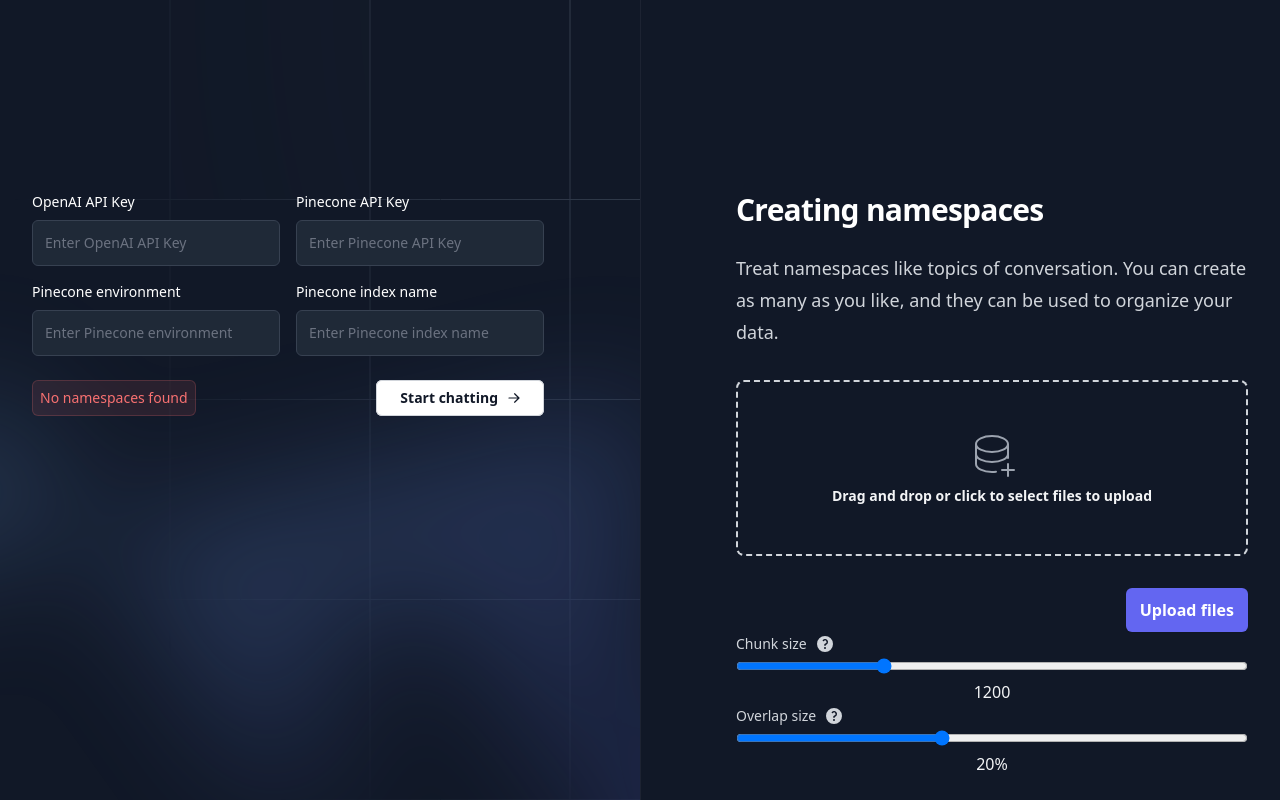
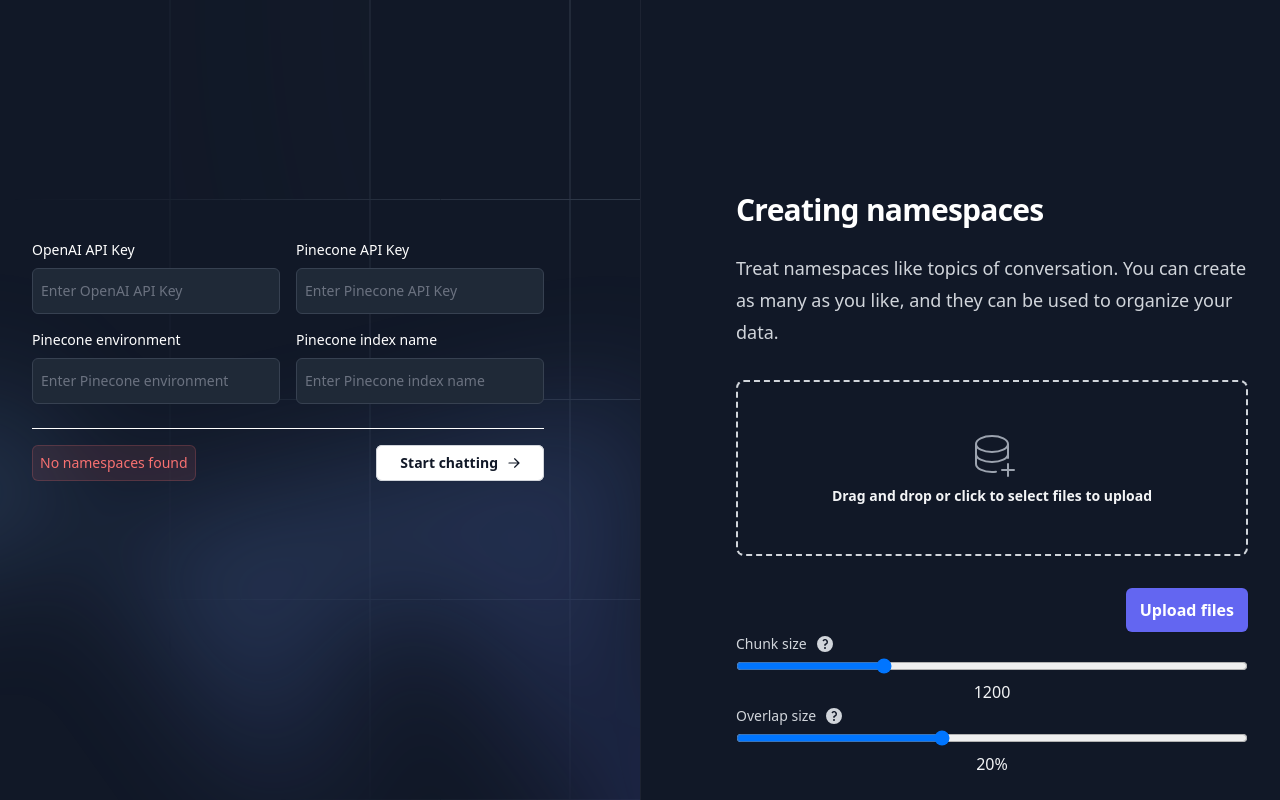
Before and after one commit to alexd725/doc-chatbot, a Next.js app: page /settings in a window 1280 px wide. Shown: the top 800 px of the page. Built offline with nearby package versions, Linux system fonts and the light colour scheme.

Commit message:
key form submit rework

```diff
--- a/components/keyform/KeyForm.tsx
+++ b/components/keyform/KeyForm.tsx
@@ -1,20 +1,14 @@
-import { useState } from 'react';
-
 interface KeyFormProps {
   keyName: string;
   keyValue: string;
   setKeyValue: (key: string) => void;
 }
 
-import { CheckIcon } from '@heroicons/react/20/solid';
-
 const KeyForm: React.FC<KeyFormProps> = ({
   keyName,
   keyValue,
   setKeyValue,
 }) => {
-  const [isFocused, setIsFocused] = useState(false);
-
   const handleSubmit = (event: React.FormEvent<HTMLFormElement>) => {
     event.preventDefault();
     setKeyValue(keyValue);
@@ -22,14 +16,6 @@ const KeyForm: React.FC<KeyFormProps> = ({
 
   const handleChange = (event: React.ChangeEvent<HTMLInputElement>) => {
     setKeyValue(event.target.value);
-  };
-
-  const handleFocus = () => {
-    setIsFocused(true);
-  };
-
-  const handleBlur = () => {
-    setIsFocused(false);
   };
 
   return (
@@ -43,19 +29,9 @@ const KeyForm: React.FC<KeyFormProps> = ({
             type="password"
             value={keyValue}
             onChange={handleChange}
-            onFocus={handleFocus}
-            onBlur={handleBlur}
             placeholder={`Enter ${keyName}`}
-            className="w-full pr-10 py-3 text-sm text-gray-300 placeholder-gray-500 bg-gray-800 border border-gray-700 rounded-md focus:outline-none focus:ring-indigo-500 focus:border-indigo-500"
+            className="w-full px-2 py-3 text-sm text-gray-300 placeholder-gray-500 bg-gray-800 border border-gray-700 rounded-md focus:outline-none focus:ring-indigo-500 focus:border-indigo-500"
           />
-          {isFocused && (
-            <button
-              type="submit"
-              className="absolute inset-y-0 right-0 flex items-center mr-2 focus:outline-none"
-            >
-              <CheckIcon className="h-5 w-5 text-green-500 hover:text-green-600 transition-colors duration-200" />
-            </button>
-          )}
         </div>
       </div>
     </form>
--- a/hooks/useKeys.ts
+++ b/hooks/useKeys.ts
@@ -1,52 +1,57 @@
-import { useState, useEffect } from 'react';
-import { getItem } from '@/libs/localStorageKeys';
+import { useState } from 'react';
+import { getItem, setItem } from '@/libs/localStorageKeys';
 
 interface Keys {
   openAIapiKey: string;
-  setOpenAIapiKey: React.Dispatch<React.SetStateAction<string>>;
+  setOpenAIapiKey: (key: string) => void;
   pineconeApiKey: string;
-  setPineconeApiKey: React.Dispatch<React.SetStateAction<string>>;
+  setPineconeApiKey: (key: string) => void;
   pineconeEnvironment: string;
-  setPineconeEnvironment: React.Dispatch<React.SetStateAction<string>>;
+  setPineconeEnvironment: (key: string) => void;
   pineconeIndexName: string;
-  setPineconeIndexName: React.Dispatch<React.SetStateAction<string>>;
+  setPineconeIndexName: (key: string) => void;
+  handleKeyChange: (storageKey: string, keyValue: string) => void;
+  handleSubmitKeys: () => void;
 }
 
 const useKeys = (): Keys => {
-  const [openAIapiKey, setOpenAIapiKey] = useState<string>('');
-  const [pineconeApiKey, setPineconeApiKey] = useState<string>('');
-  const [pineconeEnvironment, setPineconeEnvironment] = useState<string>('');
-  const [pineconeIndexName, setPineconeIndexName] = useState<string>('');
+  const [keys, setKeys] = useState({
+    openAIapiKey: getItem('openAIapiKey') || '',
+    pineconeApiKey: getItem('pineconeApiKey') || '',
+    pineconeEnvironment: getItem('pineconeEnvironment') || '',
+    pineconeIndexName: getItem('pineconeIndexName') || '',
+  });
 
-  useEffect(() => {
-    const storedOpenAIKey = getItem('openAIapiKey');
-    const storedPineconeKey = getItem('pineconeApiKey');
-    const storedPineconeEnvironment = getItem('pineconeEnvironment');
-    const storedPineconeIndexName = getItem('pineconeIndexName');
+  const setKey = (keyName: string, keyValue: string) => {
+    setKeys((prev) => ({ ...prev, [keyName]: keyValue }));
+  };
 
-    if (storedOpenAIKey) {
-      setOpenAIapiKey(storedOpenAIKey);
+  const setOpenAIapiKey = (value: string) => setKey('openAIapiKey', value);
+  const setPineconeApiKey = (value: string) => setKey('pineconeApiKey', value);
+  const setPineconeEnvironment = (value: string) =>
+    setKey('pineconeEnvironment', value);
+  const setPineconeIndexName = (value: string) =>
+    setKey('pineconeIndexName', value);
+
+  const handleKeyChange = (storageKey: string, keyValue: string) => {
+    setItem(storageKey, keyValue);
+    setKey(storageKey, keyValue);
+  };
+
+  const handleSubmitKeys = () => {
+    for (const [storageKey, keyValue] of Object.entries(keys)) {
+      handleKeyChange(storageKey, keyValue);
     }
-    if (storedPineconeKey) {
-      setPineconeApiKey(storedPineconeKey);
-    }
-    if (storedPineconeEnvironment) {
-      setPineconeEnvironment(storedPineconeEnvironment);
-    }
-    if (storedPineconeIndexName) {
-      setPineconeIndexName(storedPineconeIndexName);
-    }
-  }, []);
+  };
 
   return {
-    openAIapiKey,
+    ...keys,
     setOpenAIapiKey,
-    pineconeApiKey,
     setPineconeApiKey,
-    pineconeEnvironment,
     setPineconeEnvironment,
-    pineconeIndexName,
     setPineconeIndexName,
+    handleKeyChange,
+    handleSubmitKeys,
   };
 };
 
--- a/pages/settings/index.tsx
+++ b/pages/settings/index.tsx
@@ -1,7 +1,6 @@
 import React, { useState, useEffect, useCallback } from 'react';
 import { useRouter } from 'next/router';
 import { useDropzone } from 'react-dropzone';
-import { setItem } from '@/libs/localStorageKeys';
 import { useKeys } from '@/hooks';
 import { OverlapSizeModal, ChunkSizeModal } from '@/components/other';
 import {
@@ -18,15 +17,14 @@ export default function Settings() {
   const [selectedFiles, setSelectedFiles] = useState<File[]>([]);
   const {
     openAIapiKey,
-    setOpenAIapiKey,
     pineconeApiKey,
-    setPineconeApiKey,
     pineconeEnvironment,
-    setPineconeEnvironment,
     pineconeIndexName,
-    setPineconeIndexName,
+    handleKeyChange,
+    handleSubmitKeys,
   } = useKeys();
 
+  const [submitClicked, setSubmitClicked] = useState(false);
   const [namespaceName, setNamespaceName] = useState<string>('');
   const [deleteMessage, setDeleteMessage] = useState<string>('');
   const [loading, setLoading] = useState<boolean>(false);
@@ -76,23 +74,11 @@ export default function Settings() {
   }, [pineconeApiKey, pineconeIndexName, pineconeEnvironment]);
 
   useEffect(() => {
-    if (pineconeApiKey) {
+    if (submitClicked) {
       fetchNamespaces();
+      setSubmitClicked(false);
     }
-  }, [fetchNamespaces, pineconeApiKey]);
-
-  const handleSubmit = (storageKey: string, key: string) => {
-    setItem(storageKey, key);
-    if (storageKey === 'openAIapiKey') {
-      setOpenAIapiKey(key);
-    } else if (storageKey === 'pineconeApiKey') {
-      setPineconeApiKey(key);
-    } else if (storageKey === 'pineconeEnvironment') {
-      setPineconeEnvironment(key);
-    } else if (storageKey === 'pineconeIndexName') {
-      setPineconeIndexName(key);
-    }
-  };
+  }, [fetchNamespaces, submitClicked]);
 
   const handleDelete = async (namespace: string) => {
     try {
@@ -203,55 +189,67 @@ export default function Settings() {
     setLoading(false);
   };
 
-  const arePineConeKeysSet =
-    pineconeApiKey && pineconeEnvironment && pineconeIndexName;
-
   return (
     <div className="relative isolate min-h-screen bg-gray-900">
       <div className="mx-auto grid max-w-7xl grid-cols-1 lg:grid-cols-2">
         <div className="relative px-6 pb-20 pt-24 sm:pt-32 lg:static lg:px-8 lg:py-48">
           <div className="mx-auto max-w-xl lg:mx-0 lg:max-w-lg">
             <Pattern />
-            {error && arePineConeKeysSet && (
+            {error && (
               <div className="mt-4 sm:mt-8 flex justify-center mb-4">
                 <div className="text-red-500 text-sm sm:text-base font-semibold">
                   {error.customString}
                 </div>
               </div>
             )}
+
             <div className="max-w-xl mx-auto">
               <div className="gap-4 grid grid-cols1 sm:grid-cols-2 mb-6">
                 <KeyForm
                   keyName="OpenAI API Key"
                   keyValue={openAIapiKey}
                   setKeyValue={(key: string) =>
-                    handleSubmit('openAIapiKey', key)
+                    handleKeyChange('openAIapiKey', key)
                   }
                 />
                 <KeyForm
                   keyName="Pinecone API Key"
                   keyValue={pineconeApiKey}
                   setKeyValue={(key: string) =>
-                    handleSubmit('pineconeApiKey', key)
+                    handleKeyChange('pineconeApiKey', key)
                   }
                 />
                 <KeyForm
                   keyName="Pinecone environment"
                   keyValue={pineconeEnvironment}
                   setKeyValue={(key: string) =>
-                    handleSubmit('pineconeEnvironment', key)
+                    handleKeyChange('pineconeEnvironment', key)
                   }
                 />
                 <KeyForm
                   keyName="Pinecone index name"
                   keyValue={pineconeIndexName}
                   setKeyValue={(key: string) =>
-                    handleSubmit('pineconeIndexName', key)
+                    handleKeyChange('pineconeIndexName', key)
                   }
                 />
               </div>
-
-              <div className="flex justify-between items-center space-x-2 align-center mb-2">
+              {openAIapiKey &&
+                pineconeApiKey &&
+                pineconeEnvironment &&
+                pineconeIndexName && (
+                  <button
+                    type="button"
+                    className="rounded-md text-white mb-6 mx-auto items-center align-center justify-between flex px-4 sm:px-6 py-1.5 sm:py-2 text-xs sm:text-sm font-semibold focus-visible:outline-indigo-500 shadow-sm ring-1 ring-inset bg-indigo-500 hover:bg-indigo-400"
+                    onClick={() => {
+                      handleSubmitKeys();
+                      setSubmitClicked(true);
+                    }}
+                  >
+                    Submit
+                  </button>
+                )}
+              <div className="flex pt-4 border-t border-white justify-between items-center space-x-2 align-center mb-2">
                 {namespaces.length > 0 ? (
                   <h2 className="mb-4 text-xl text-center sm:text-3xl sm:text-left font-bold text-white">
                     Your namespaces
```
Also changed, not shown: 1 other file (tests, documents, lock files or other folders).
